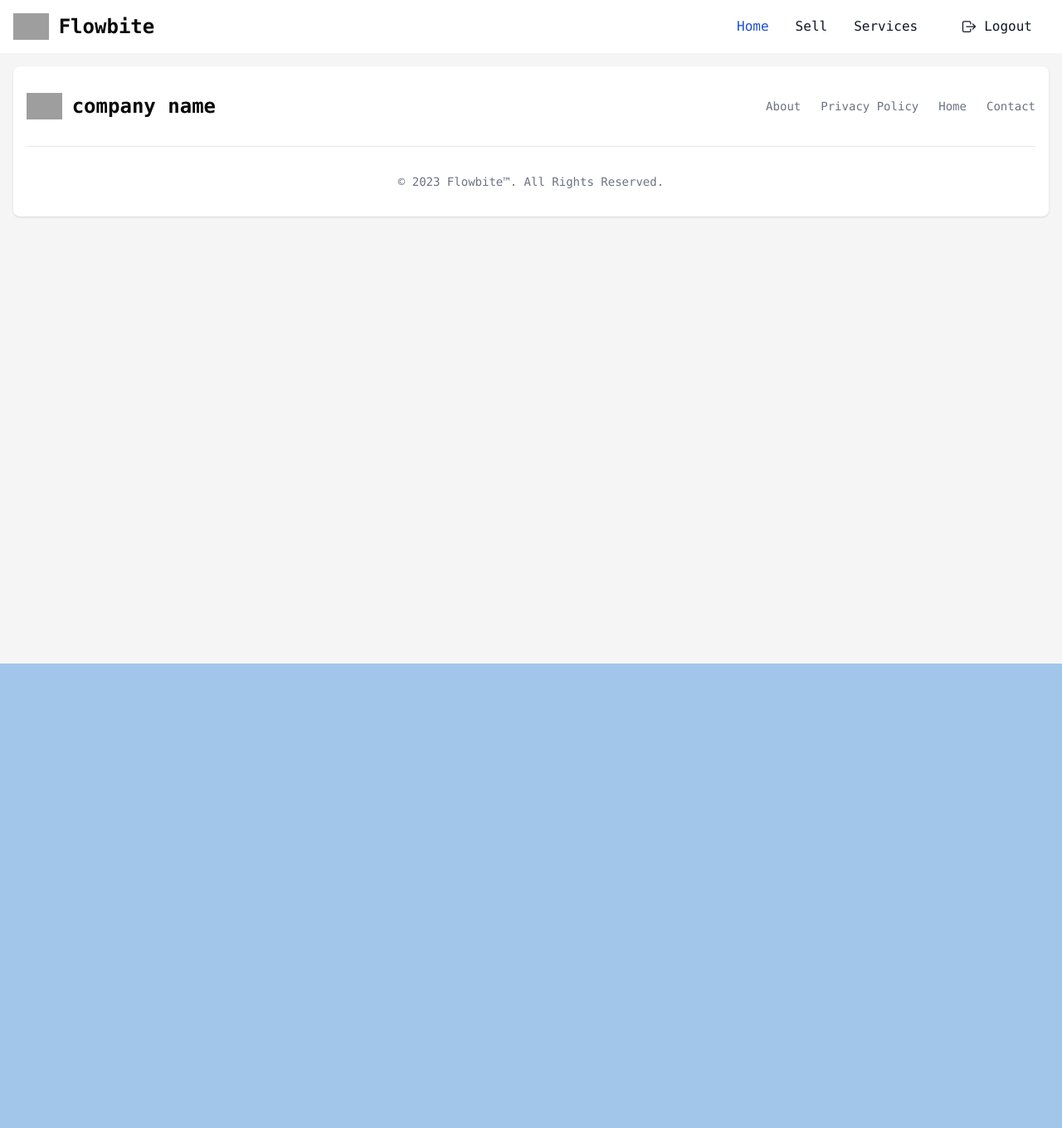
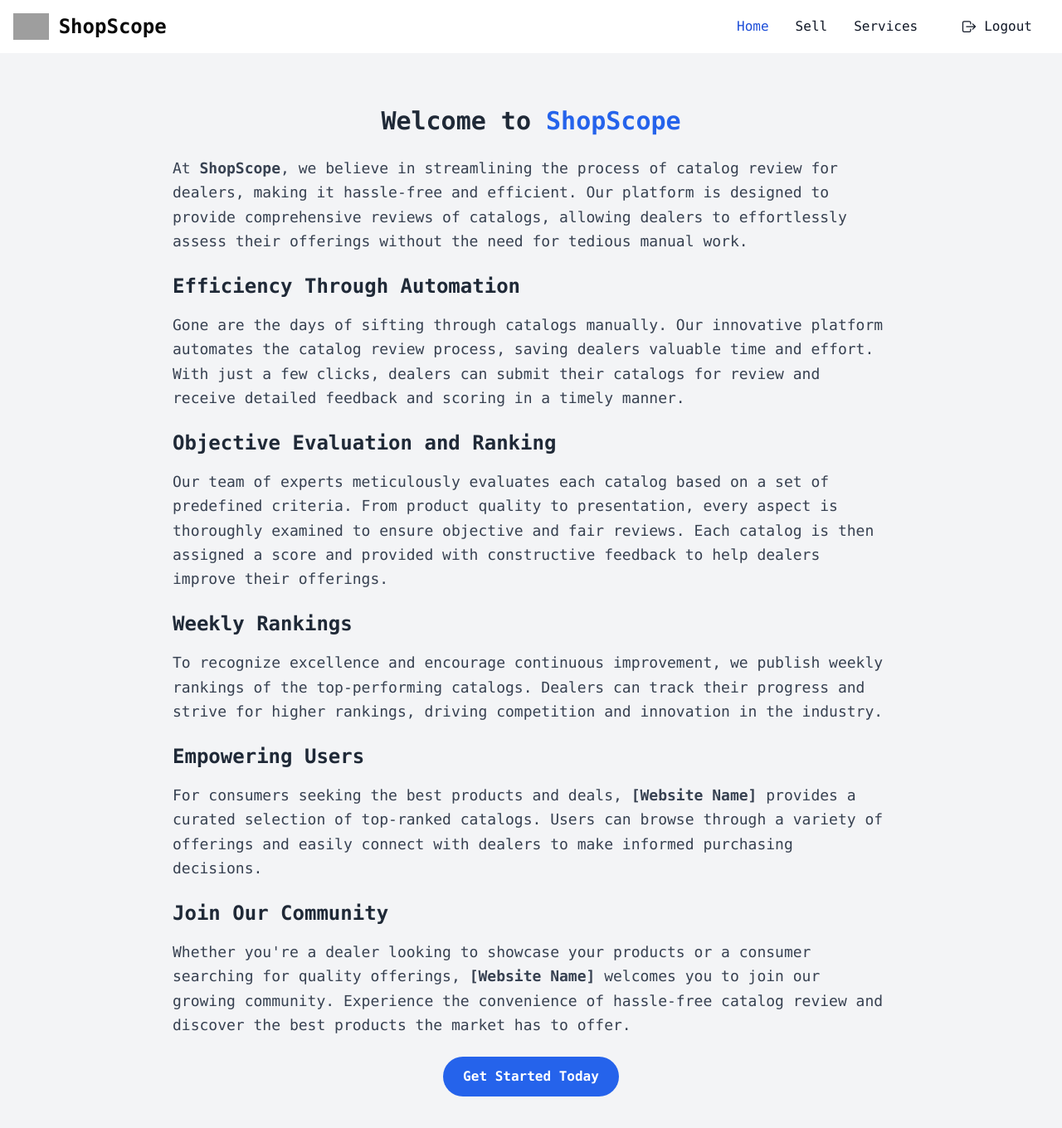
Before and after one commit to Chetan3327/innohacks-2024, a React (Vite) app in the folder frontend/: page /about in a window 1280 px wide. Shown: the top 1360 px of the page at 83% size. Before the commit the page ends 800 px from the top, so only its background shows below. Built offline with nearby package versions, Linux system fonts and the light colour scheme; no server answers; sample sign-in values are in the browser's storage; grey boxes are pictures that could not be loaded.

Commit message:
added about page

```diff
--- a/frontend/src/App.jsx
+++ b/frontend/src/App.jsx
@@ -7,6 +7,7 @@ import Upload from './pages/Upload'
 import NavBar from './components/commons/NavBar'
 import CatalogInfo from './pages/CatalogInfo'
 import Footer from './components/commons/Footer'
+import About from './pages/About'
 
 const App = () => {
   return (
@@ -19,8 +20,9 @@ const App = () => {
             <Route path='/catalogs' element={<Catalogs />} />
             <Route path='/catalogs/:catalogId' element={<CatalogInfo />} />
             <Route path='/upload' element={<Upload />} />
+            <Route path='/about' element={<About />} />
           </Routes>
-          <Footer/>
+          {/* <Footer/> */}
         </div>
       </UserContextProvider>
     </Router>
--- a/frontend/src/components/commons/Footer.jsx
+++ b/frontend/src/components/commons/Footer.jsx
@@ -4,7 +4,7 @@ const Footer = () => {
     const navigate = useNavigate()
 
   return (
-    <footer className="bg-white rounded-lg shadow dark:bg-gray-900 m-4">
+    <footer className="bg-white rounded-lg shadow dark:bg-gray-900 fixed flex w-full bottom-0">
       <div className="w-full max-w-screen-xl mx-auto p-4 md:py-8">
         <div className="sm:flex sm:items-center sm:justify-between">
           <a href="https://flowbite.com/" className="flex items-center mb-4 sm:mb-0 space-x-3 rtl:space-x-reverse">
--- a/frontend/src/components/commons/NavBar.jsx
+++ b/frontend/src/components/commons/NavBar.jsx
@@ -20,11 +20,11 @@ const NavBar = () => {
         //     </div>)}
 
         // </div>
-        <nav className="bg-white border-gray-200 dark:bg-gray-900">
+        <nav className="bg-white border-gray-200 dark:bg-gray-900 fixed w-full z-40">
         <div className="max-w-screen-xl flex flex-wrap items-center justify-between mx-auto p-4">
-          <a href="https://flowbite.com/" className="flex items-center space-x-3 rtl:space-x-reverse">
-            <img src="https://flowbite.com/docs/images/logo.svg" className="h-8" alt="Flowbite Logo" />
-            <span className="self-center text-2xl font-semibold whitespace-nowrap dark:text-white">Flowbite</span>
+          <a href="/" className="flex items-center space-x-3 rtl:space-x-reverse">
+            <img src="https://img.logoipsum.com/245.svg" className="h-8" alt="ShopScope Logo" />
+            <span className="self-center text-2xl font-semibold whitespace-nowrap dark:text-white">ShopScope</span>
           </a>
           <button
             data-collapse-toggle="navbar-default"
--- /dev/null
+++ b/frontend/src/pages/About.jsx
@@ -0,0 +1,51 @@
+import React from 'react';
+
+const About = () => {
+  return (
+    <div className="bg-gray-100 min-h-screen py-32">
+      <div className="max-w-4xl mx-auto px-4">
+        <h1 className="text-3xl font-bold text-gray-800 mb-6 text-center">
+          Welcome to <span className="text-blue-600">ShopScope</span>
+        </h1>
+        <p className="text-lg text-gray-700 leading-relaxed mb-6">
+          At <span className="font-semibold">ShopScope</span>, we believe in streamlining the process of catalog review for dealers, making it hassle-free and efficient. Our platform is designed to provide comprehensive reviews of catalogs, allowing dealers to effortlessly assess their offerings without the need for tedious manual work.
+        </p>
+        <h2 className="text-2xl font-semibold text-gray-800 mb-4">
+          Efficiency Through Automation
+        </h2>
+        <p className="text-lg text-gray-700 leading-relaxed mb-6">
+          Gone are the days of sifting through catalogs manually. Our innovative platform automates the catalog review process, saving dealers valuable time and effort. With just a few clicks, dealers can submit their catalogs for review and receive detailed feedback and scoring in a timely manner.
+        </p>
+        <h2 className="text-2xl font-semibold text-gray-800 mb-4">
+          Objective Evaluation and Ranking
+        </h2>
+        <p className="text-lg text-gray-700 leading-relaxed mb-6">
+          Our team of experts meticulously evaluates each catalog based on a set of predefined criteria. From product quality to presentation, every aspect is thoroughly examined to ensure objective and fair reviews. Each catalog is then assigned a score and provided with constructive feedback to help dealers improve their offerings.
+        </p>
+        <h2 className="text-2xl font-semibold text-gray-800 mb-4">
+          Weekly Rankings
+        </h2>
+        <p className="text-lg text-gray-700 leading-relaxed mb-6">
+          To recognize excellence and encourage continuous improvement, we publish weekly rankings of the top-performing catalogs. Dealers can track their progress and strive for higher rankings, driving competition and innovation in the industry.
+        </p>
+        <h2 className="text-2xl font-semibold text-gray-800 mb-4">
+          Empowering Users
+        </h2>
+        <p className="text-lg text-gray-700 leading-relaxed mb-6">
+          For consumers seeking the best products and deals, <span className="font-semibold">[Website Name]</span> provides a curated selection of top-ranked catalogs. Users can browse through a variety of offerings and easily connect with dealers to make informed purchasing decisions.
+        </p>
+        <h2 className="text-2xl font-semibold text-gray-800 mb-4">
+          Join Our Community
+        </h2>
+        <p className="text-lg text-gray-700 leading-relaxed mb-6">
+          Whether you're a dealer looking to showcase your products or a consumer searching for quality offerings, <span className="font-semibold">[Website Name]</span> welcomes you to join our growing community. Experience the convenience of hassle-free catalog review and discover the best products the market has to offer.
+        </p>
+        <div className="text-center">
+          <button className="bg-blue-600 text-white px-6 py-3 rounded-full font-semibold hover:bg-blue-700 transition duration-300">Get Started Today</button>
+        </div>
+      </div>
+    </div>
+  );
+};
+
+export default About;
--- a/frontend/src/pages/CatalogInfo.jsx
+++ b/frontend/src/pages/CatalogInfo.jsx
@@ -1,13 +1,19 @@
 import { UserContext } from '@/context/userContext'
 import axios from 'axios'
 import React, { useContext, useEffect, useState } from 'react'
-import { useParams } from 'react-router-dom'
+import { useNavigate, useParams } from 'react-router-dom'
 const BACKEND_URL = import.meta.env.VITE_BACKEND_URL
 
 const CatalogInfo = () => {
+    const navigate = useNavigate()
     const {catalogId} = useParams()
     const {token} = useContext(UserContext)
     const [catalog, setCatalog] = useState(null)
+    const deleteCatalog = (id) => {
+        axios.delete(`${BACKEND_URL}/api/catalog/${id}/delete`, {headers: {'Authorization' :`Bearer ${token}`}}).then((res) => {
+            navigate('/')
+        })
+    }
     useEffect(() => {
         if(!token) return
 
@@ -21,7 +27,9 @@ const CatalogInfo = () => {
             {catalog && (<div>
                 <img src={catalog.coverImgUrl} alt="coverImg" />
                 <span>{catalog.name}</span>
+            <button onClick={() => deleteCatalog(catalog._id)} className='px-4 p-2 rounded-md shadow-sm bg-red-600 text-white'>delete</button>
             </div>)}
+
         </div>
     )
 }
--- a/frontend/src/pages/Catalogs.jsx
+++ b/frontend/src/pages/Catalogs.jsx
@@ -7,8 +7,8 @@ const BACKEND_URL = import.meta.env.VITE_BACKEND_URL
 const Catalog = ({_id, name, pdflink, coverImgUrl}) => {
   const navigate = useNavigate()
   return (
-  <div onClick={() => navigate(`/catalogs/${_id}`)} className='relative flex hover:cursor-pointer'>
-    <img width={400} className='rounded-md' src={coverImgUrl} alt="" />
+  <div onClick={() => navigate(`/catalogs/${_id}`)} className='relative flex hover:cursor-pointer rounded-lg'>
+    <img width={300} className='hover:scale-105 hover:transition hover:duration-150 rounded-lg' src={coverImgUrl} alt="" />
     <span className='absolute bottom-2 left-2 font-bold text-black'>{name}</span>
   </div>)
 }
@@ -21,8 +21,8 @@ const Catalogs = () => {
     })
   }, [])
   return (
-    <div className='p-20 flex gap-5 flex-wrap'>
-      {catalogs && (<div>
+    <div className='p-20'>
+      {catalogs && (<div className='flex gap-5 flex-wrap'>
         {catalogs.map((catalog, idx) => {
           return(<Catalog {...catalog} />)
         })}
--- a/frontend/src/pages/Upload.jsx
+++ b/frontend/src/pages/Upload.jsx
@@ -62,21 +62,24 @@ const Upload = () => {
     })
   }
   return (
-    <div className='bg-neutral-600 min-h-screen text-white flex justify-center items-center'>
-      <div className='flex flex-col gap-4'>
-        <input type="text" className='text-black' placeholder='Name' onChange={(e) => setName(e.target.value)} />
-        <span>upload pdf</span>
+    <div className='bg-neutral-600 min-h-screen text-black flex justify-center items-center gap-10'>
+      <div className='flex flex-col gap-4 bg-white p-10 rounded-md shadow-md'>
+        <input type="text" className='p-1.5 bg-neutral-100' placeholder='Name' onChange={(e) => setName(e.target.value)} />
+        <span>upload catalog</span>
         <input type="file" onChange={(e) => setPdf(e.target.files[0])}/>
-        {pdf && (<button className='bg-blue-500' onClick={(e) => handleInputPdf(e)}>upload Pdf</button>)}
+        {pdf && (<button className='px-4 p-2 rounded-md bg-blue-600 text-white' onClick={(e) => handleInputPdf(e)}>upload Pdf</button>)}
+        {pdflink && (<span className='text-green-400 text-sm'>pdf uploaded</span>)}
+
         <span>upload cover image</span>
-        {pdflink && (<span>pdf displayed here{pdflink}</span>)}
         <input type="file" onChange={(e) => setCoverImg(e.target.files[0])}/>
-        {coverImg && (<button className='bg-blue-500' onClick={(e) => handleInputImage(e)}>upload coverimage</button>)}
-        {coverImgUrl && (<img src={coverImgUrl} />)}
-
-        <button onClick={(e) => handleSubmit(e)}>submit</button>
+        {coverImg && (<button className='px-4 p-2 rounded-md bg-blue-600 text-white' onClick={(e) => handleInputImage(e)}>upload coverimage</button>)}
+        <button className='px-4 p-2 rounded-md bg-blue-600 text-white' onClick={(e) => handleSubmit(e)}>submit</button>
         {errorMessage && (<div className="text-[#e74c3c] text-xs">{errorMessage}</div>)}
       </div>
+      {coverImgUrl && (<div className='bg-white p-10 rounded-md shadow-md'>
+        uploaded image
+        {coverImgUrl && (<img width={400} src={coverImgUrl} />)}
+      </div>)}
     </div>
   )
 }
```
Also changed, not shown: 1 other file (tests, documents, lock files or other folders).
